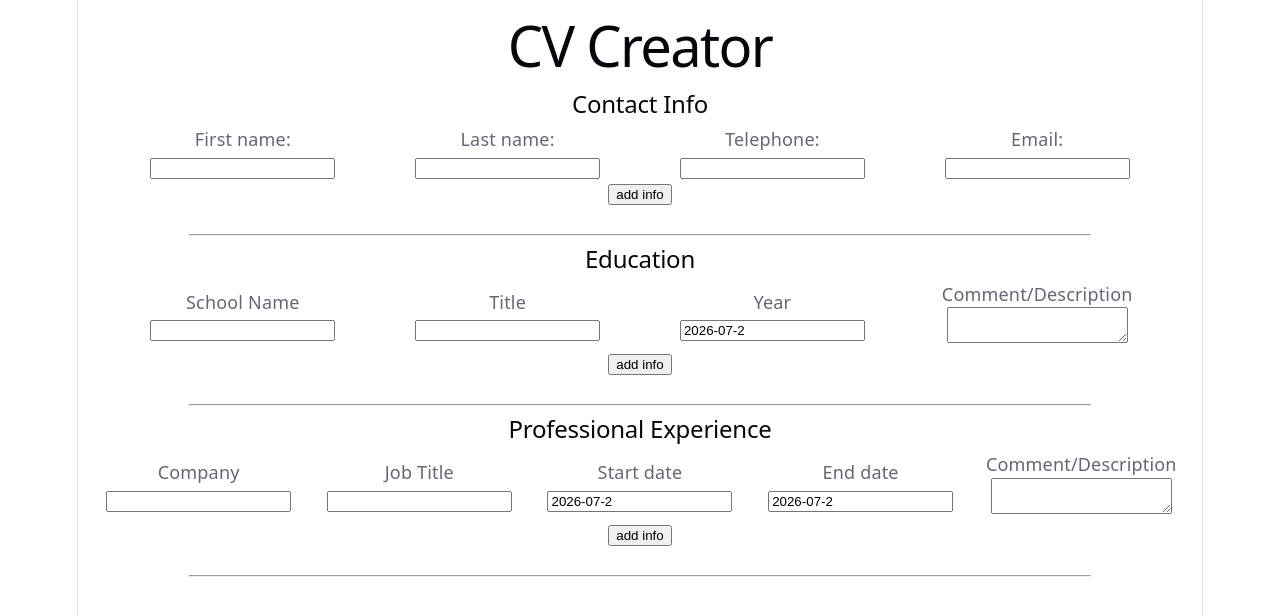
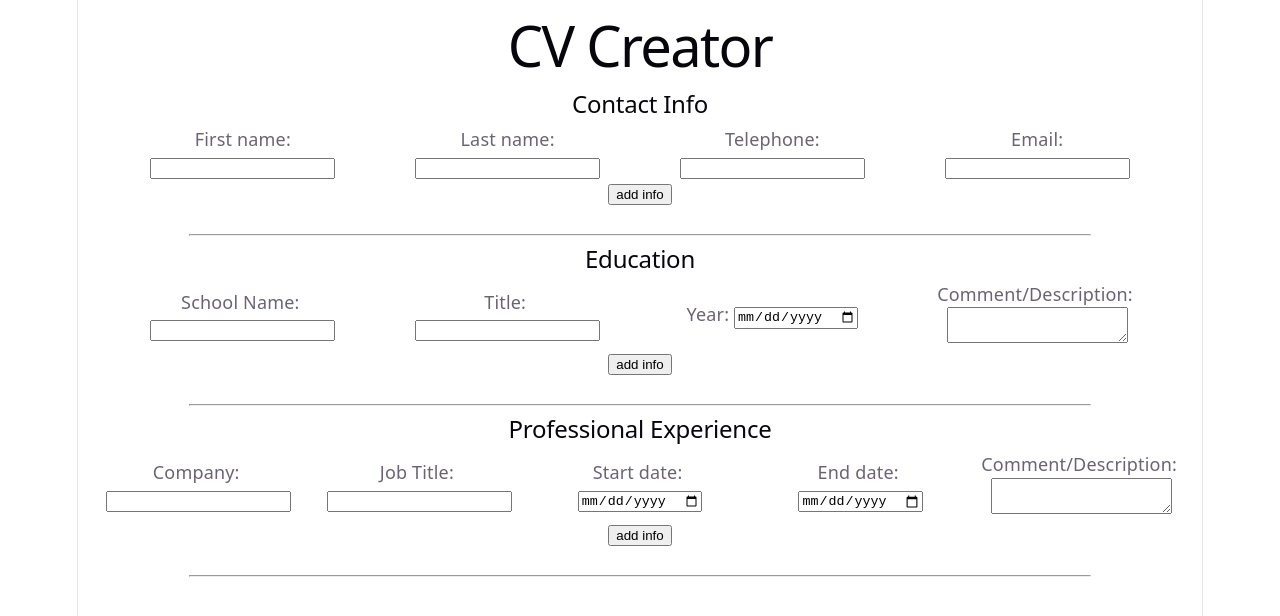
Before and after one commit to jenarofv/react-cv-app, a React (Vite) app: page / in a window 1280 px wide. Shown: the top 616 px of the page. Built offline with nearby package versions, Linux system fonts and the light colour scheme.

Commit message:
convert date inputs to type="date" and add &nbsp after labels

```diff
--- a/src/components/education.jsx
+++ b/src/components/education.jsx
@@ -13,25 +13,30 @@ export function Education({
       <div className="input-section">
         <div>
           <label>
-            School Name
+            School Name:&nbsp;
             <input id="schoolName" value={schoolName} onChange={onChange} />
           </label>
         </div>
         <div>
           <label>
-            Title
+            Title:&nbsp;
             <input id="studyTitle" value={studyTitle} onChange={onChange} />
           </label>
         </div>
         <div>
           <label>
-            Year
-            <input id="studyYear" value={studyYear} onChange={onChange} />
+            Year:&nbsp;
+            <input
+              type="date"
+              id="studyYear"
+              value={studyYear}
+              onChange={onChange}
+            />
           </label>
         </div>
         <div>
           <label htmlFor="studyDescription">
-            Comment/Description
+            Comment/Description:&nbsp;
             <textarea
               id="studyDescription"
               value={studyDescription}
--- a/src/components/experience.jsx
+++ b/src/components/experience.jsx
@@ -14,31 +14,41 @@ export function ProfessionalExperience({
       <div className="input-section">
         <div>
           <label>
-            Company
+            Company:&nbsp;
             <input id="companyName" value={companyName} onChange={onChange} />
           </label>
         </div>
         <div>
           <label>
-            Job Title
+            Job Title:&nbsp;
             <input id="jobTitle" value={jobTitle} onChange={onChange} />
           </label>
         </div>
         <div>
           <label>
-            Start date
-            <input id="startDate" value={startDate} onChange={onChange} />
+            Start date:&nbsp;
+            <input
+              type="date"
+              id="startDate"
+              value={startDate}
+              onChange={onChange}
+            />
           </label>
         </div>
         <div>
           <label>
-            End date
-            <input id="endDate" value={endDate} onChange={onChange} />
+            End date:&nbsp;
+            <input
+              type="date"
+              id="endDate"
+              value={endDate}
+              onChange={onChange}
+            />
           </label>
         </div>
         <div>
           <label htmlFor="jobDescription">
-            Comment/Description
+            Comment/Description:&nbsp;
             <textarea
               id="jobDescription"
               value={jobDescription}
```
